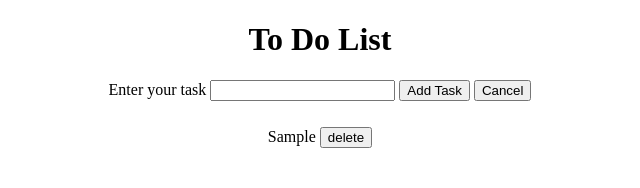
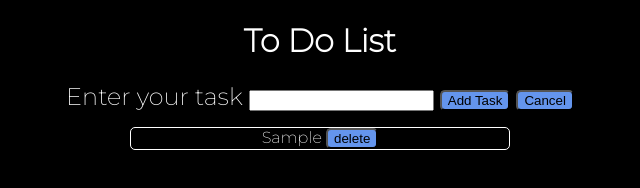
Before and after one commit to niravkpatel28/coreJs-toDoList, a plain HTML site: page index.html in a window 1280 px wide. Both pictures are taken after typing "Sample" into the empty fields and a click on the button "Add Task". Shown: the whole page, without its empty margins (320-960 px from the left). Drawn offline with Linux system fonts and the light colour scheme.

Commit message:
Style and Transitions

```diff
--- a/index.html
+++ b/index.html
@@ -4,8 +4,12 @@
     <meta charset="UTF-8" />
     <meta name="viewport" content="width=device-width, initial-scale=1.0" />
     <title>JavaScrip ToDo List</title>
-    <script src="./src/toDoList.js" type="text/JavaScript"></script>
+    <script src="./src/scripts/toDoList.js" type="text/JavaScript"></script>
     <link rel="stylesheet" href="src/styles/toDoList.css" />
+    <link
+      href="https://fonts.googleapis.com/css2?family=Montserrat:wght@200&display=swap"
+      rel="stylesheet"
+    />
   </head>
   <body>
     <div class="userInput">
@@ -16,7 +20,7 @@
         <button type="submit">Add Task</button>
         <button type="reset">Cancel</button>
       </form>
+      <div id="taskList" class="todoList"></div>
     </div>
-    <div id="taskList"></div>
   </body>
 </html>
--- a/src/styles/toDoList.css
+++ b/src/styles/toDoList.css
@@ -1,12 +1,55 @@
+/* .todoList {
+} */
+
+body {
+  background-color: black;
+  color: white;
+  font-family: "Montserrat", sans-serif;
+}
+
+button {
+  background-color: cornflowerblue;
+  border-radius: 5px;
+}
 .userInput {
+  width: 60%;
+  margin: auto;
   text-align: center;
-  justify-content: center;
+}
+
+.userInput form {
+  font-size: 1.5em;
+}
+.todoList {
+  width: 50%;
   margin: auto;
 }
 
-#taskList {
-  display: flex;
-  flex-direction: column;
-  align-items: center;
-  margin: 10px;
+.todoList p {
+  border: 1px solid white;
+  border-radius: 5px;
+  transition: background, transform;
+  transition-duration: 1s;
 }
+
+/* .todoList p:nth-child(odd) {
+  background-color: rgb(137, 173, 245);
+} */
+
+/* for having different styling for odd and even elements */
+/* ------------------------------------------------------ */
+/* .todoList p:hover:nth-child(odd) {
+  background-color: rgb(47, 158, 229, 0.8);
+  transform: scale(1.2);
+}
+
+.todoList p:hover:nth-child(even) {
+  background-color: rgb(240, 234, 234, 0.9);
+  transform: scale(1.2);
+} */
+/* ------------------------------------------------------- */
+.todoList p:hover {
+  background-color: rgb(240, 234, 234, 0.9);
+  transform: scale(1.2);
+  color: black;
+}
```
Also changed, not shown: src/scripts/toDoList.js (renamed from src/toDoList.js).
